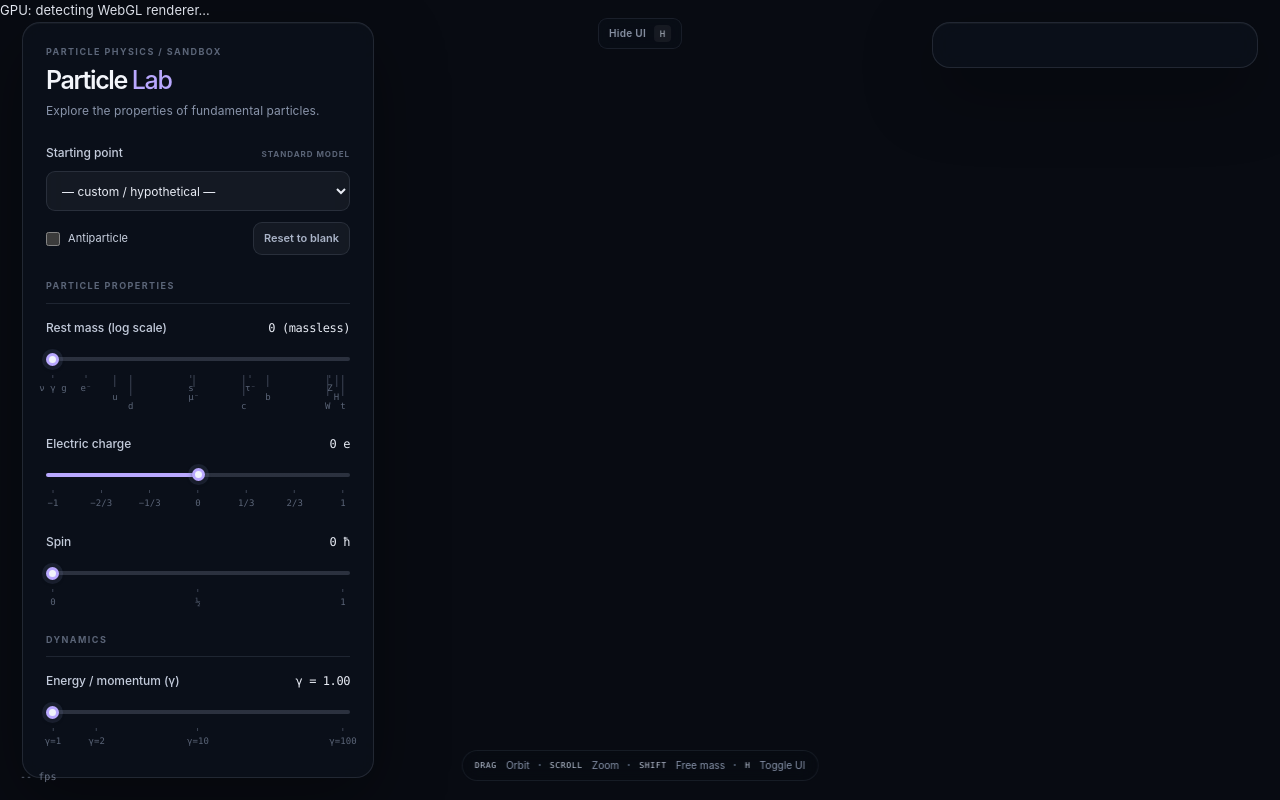
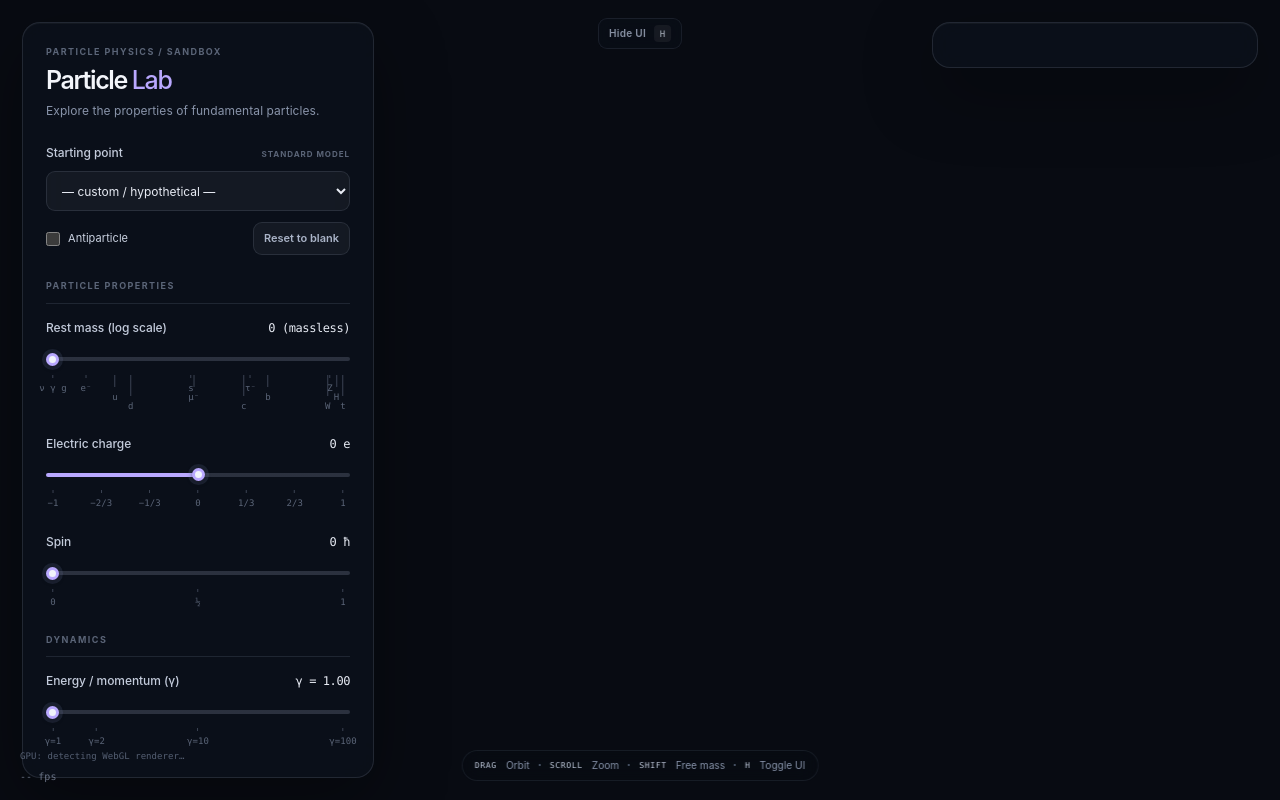
Before and after one commit to AnkushSarkar369/Particle-Generator, a plain HTML site: page index.html in a window 1280 px wide. Drawn offline with nearby package versions, Linux system fonts and the light colour scheme.

Commit message:
Style GPU renderer diagnostic

```diff
--- a/style.css
+++ b/style.css
@@ -83,3 +83,13 @@ input[type=range]::-moz-range-thumb { width:9px; height:9px; border-radius:50%;
   #right { top:auto; bottom:12px; left:12px; right:12px; width:auto; max-height:39vh; }
   .glass { padding:18px; }
 }
+
+/* WebGL diagnostics */
+#gpu {
+  position: fixed; z-index: 3; bottom: 37px; left: 20px;
+  max-width: min(420px, calc(100vw - 40px)); overflow: hidden;
+  color: rgba(145,160,188,.55); font: 9px/1.3 var(--mono);
+  text-overflow: ellipsis; white-space: nowrap; pointer-events: none;
+}
+#gpu.software { color: #e7b86c; }
+@media (max-width:700px) { #gpu { display:none; } }
```
